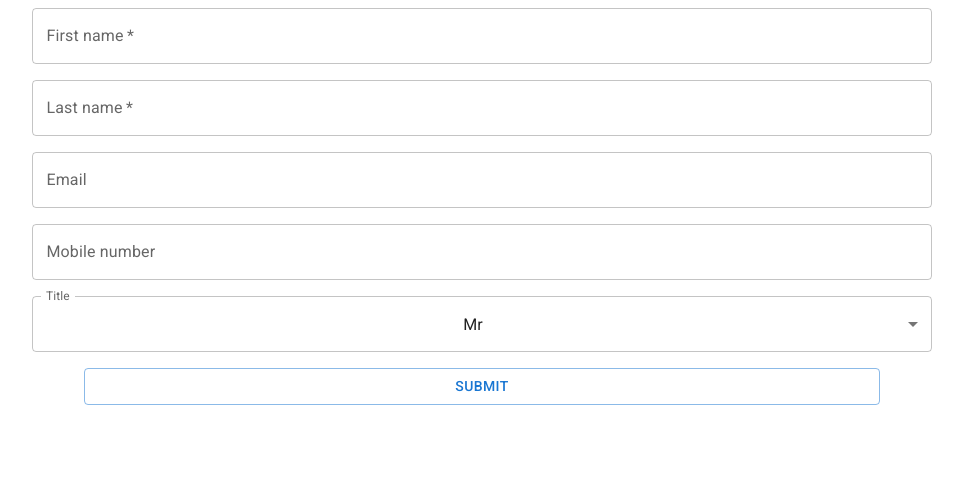
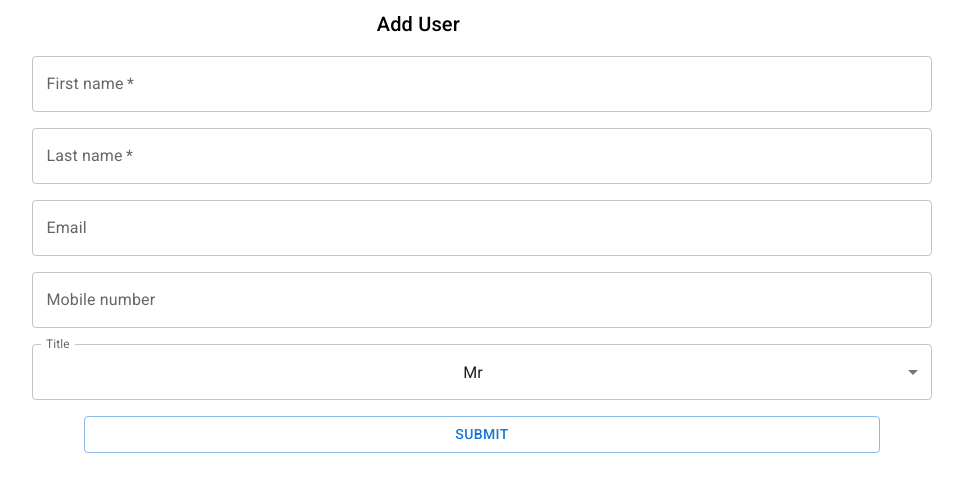
Before and after one commit to samandera/userforms, a React (Create React App) app: page / in a window 1280 px wide. Shown: the top 492 px of the page, without its empty margins (158-1121 px from the left). Built offline with nearby package versions, Linux system fonts and the light colour scheme.

Commit message:
add user

```diff
--- a/src/App.js
+++ b/src/App.js
@@ -1,11 +1,11 @@
 import React from 'react';
 import './App.css';
-import UserForm from './userForms/UserForm';
+import AddUser from './userForms/AddUser';
 
 function App() {
   return (
     <div className="App">
-      <UserForm/>
+      <AddUser/>
     </div>
   );
 }
--- /dev/null
+++ b/src/userForms/AddUser.js
@@ -0,0 +1,20 @@
+import React from 'react'
+import UserForm from './UserForm'
+
+const AddUser = () => {
+  return (
+    <>
+      <UserForm
+        formHeading='Add User'
+        onSubmit={values => {
+          const users = localStorage.getItem('users')
+          const usersToWrite = users ? JSON.parse(users) : []
+          usersToWrite.push(values)
+          localStorage.setItem('users', JSON.stringify(usersToWrite))
+        }}
+      />
+    </>
+  )
+}
+
+export default AddUser
--- a/src/userForms/UserForm.js
+++ b/src/userForms/UserForm.js
@@ -2,6 +2,7 @@ import React from 'react';
 import { useForm } from 'react-hook-form';
 import Box from '@mui/material/Box';
 import Button from '@mui/material/Button';
+import Typography from '@mui/material/Typography';
 import Input from './fields/Input'
 import Select from './fields/Select'
 
@@ -14,19 +15,20 @@ const titleOptions = [
 ]
 
 const UserForm = ({
+  formHeading,
   initialValues = {
     firstName: '',
     lastName: '',
     email: '',
     mobileNumber: null,
     title: null,
-  }
+  },
+  onSubmit
 }) => {
   const { register, getValues, handleSubmit, formState: { errors }, setValue, watch } = useForm({
     defaultValues: initialValues
   });
-  const values = watch()
-  const onSubmit = data => console.log(values);
+  watch()
   console.log(errors);
 
   return (
@@ -39,6 +41,7 @@ const UserForm = ({
       autoComplete="off"
       onSubmit={handleSubmit(onSubmit)}
     >
+      <Typography variant='h6' gutterBottom>{formHeading}</Typography>
       <Input label='First name' name='firstName' register={register} getValues={getValues} setValue={setValue} required maxLength={80} />
       <Input label='Last name' name='lastName' register={register} getValues={getValues} setValue={setValue} required maxLength={100} />
       <Input type='email' label='Email' name='email' register={register} getValues={getValues} setValue={setValue} pattern={/^\S+@\S+$/i} />
--- a/src/userForms/fields/Input.js
+++ b/src/userForms/fields/Input.js
@@ -13,7 +13,7 @@ const Input = ({
   type = 'text',
   setValue
 }) => {
-  const { onBlur, onChange, ref } = register(name, {
+  const { onBlur, ref } = register(name, {
     maxLength,
     minLength,
     pattern,
--- a/src/userForms/fields/Select.js
+++ b/src/userForms/fields/Select.js
@@ -13,7 +13,7 @@ const SelectField = ({
   required,
   setValue
 }) => {
-  const { onBlur, onChange, ref } = register(name, {
+  const { onBlur, ref } = register(name, {
     required
   });
 
```
